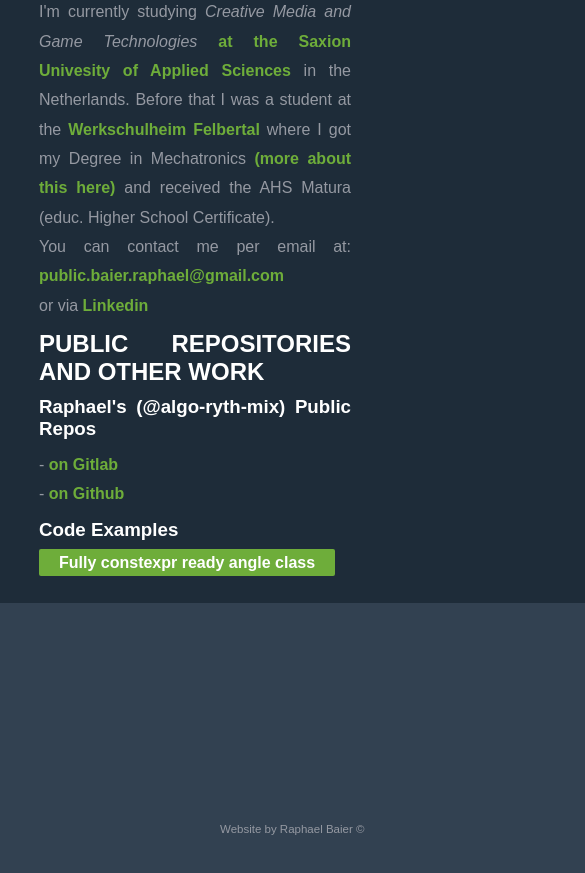
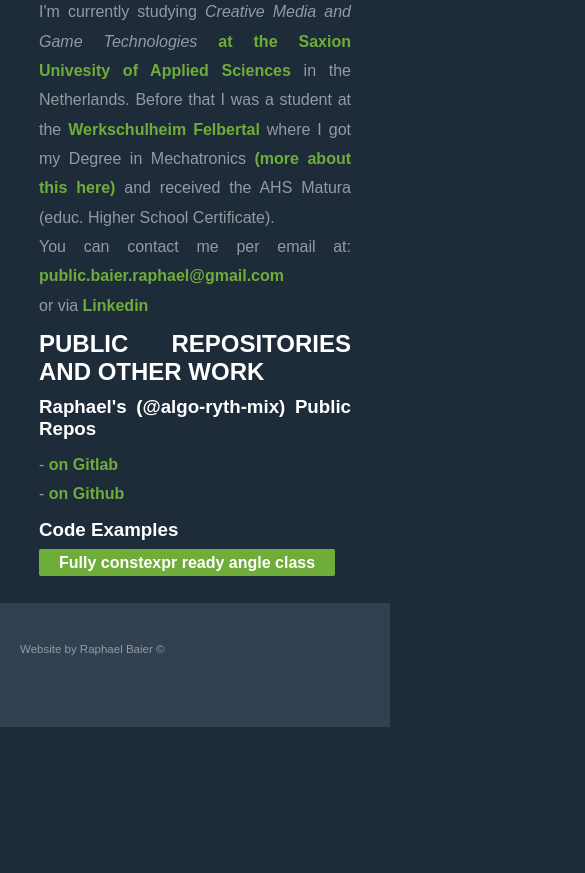
Before and after one commit to Algo-ryth-mix/Algo-ryth-mix.github.io, a plain HTML site: page index.html in a window 390 px wide. Shown: the part 828-1701 px from the top of the page, 585 px wide, since content can reach past the window. After the commit the page ends 1555 px from the top, so only its background shows below. Drawn offline with Linux system fonts and the light colour scheme; no server answers; a web font is replaced by a local one.

Commit message:
fixed the footer on mobile

```diff
--- a/style/code.css
+++ b/style/code.css
@@ -138,7 +138,6 @@ li.L9 {
   }
 }
 
-
 input[id^="spoiler"]{
  display: none;
 }
@@ -147,7 +146,6 @@ input[id^="spoiler"] + label {
   margin: 0 auto;
   padding: 5px 20px;
   background: #6ead3a;
-  color: #fff;
   text-align: center;
   font-size: 16px;
   cursor: pointer;
--- a/style/mobile.less
+++ b/style/mobile.less
@@ -32,7 +32,8 @@ footer {
   background-color: @main_medium;
   color: #fff;
   height: 10vh;
-  padding: 200px;
+  padding-top: 20px;
+  padding-bottom: 20px;
 }
 .tooltip, .hider { visibility: hidden; display: none; }
 
```
Also changed, not shown: style/main.css.
